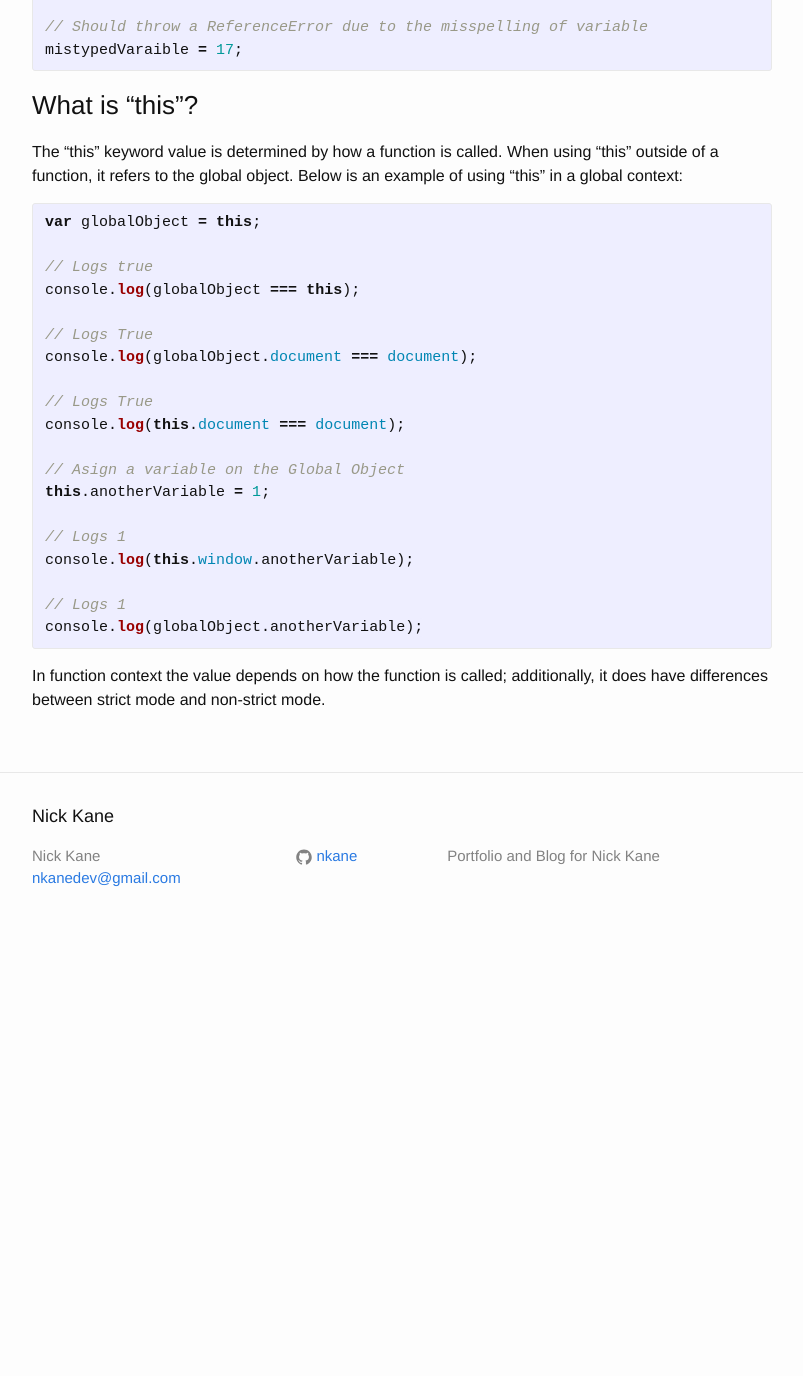
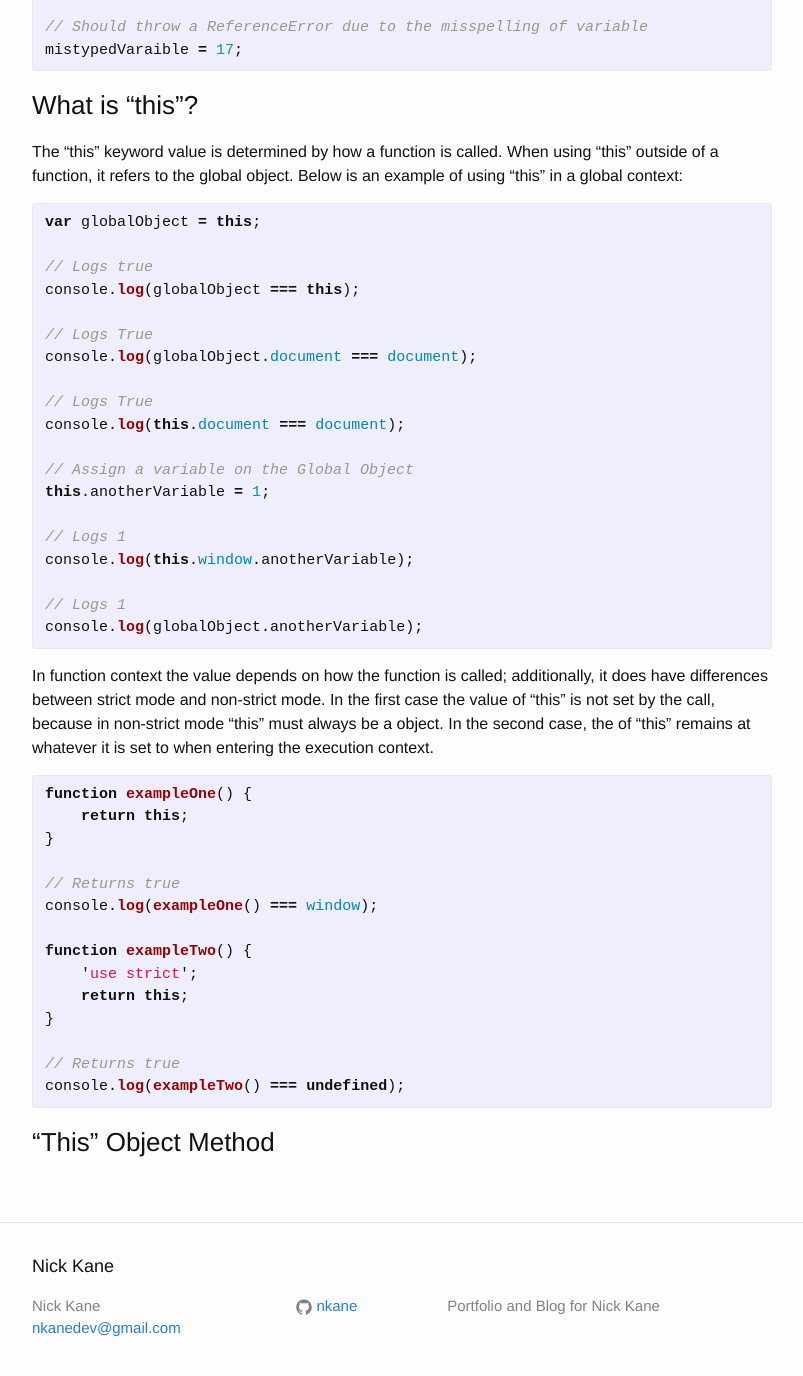
Before and after one commit to nkane/nkane.github.io, a Jekyll site: the page built from _posts/2016-03-10-javascript-quest.markdown, in a window 1280 px wide and 1400 px high, scrolled down 558 px. Shown: the top 1376 px of the window, without its empty margins (238-1041 px from the left). Built offline with Jekyll 4.4.1, drawn with Linux system fonts in a browser that asks for light colours; before the commit the page ends 1508 px from its top, so only the background shows below that.

Commit message:
Working on Javascript this post

```diff
--- a/_posts/2016-03-10-javascript-quest.markdown
+++ b/_posts/2016-03-10-javascript-quest.markdown
@@ -34,7 +34,7 @@ console.log(globalObject.document === document);
 // Logs True
 console.log(this.document === document);
 
-// Asign a variable on the Global Object
+// Assign a variable on the Global Object
 this.anotherVariable = 1;
 
 // Logs 1
@@ -44,7 +44,27 @@ console.log(this.window.anotherVariable);
 console.log(globalObject.anotherVariable);
 {% endhighlight %}
 
-In function context the value depends on how the function is called; additionally, it does have differences between strict mode and non-strict mode.
+In function context the value depends on how the function is called; additionally, it does have differences between strict mode and non-strict mode. In the first case the value of "this" is not set by the call, because in non-strict mode "this" must always be a object. In the second case, the of "this" remains at whatever it is set to when entering the execution context.
+
+{% highlight javascript %}
+function exampleOne() {
+    return this;
+}
+
+// Returns true
+console.log(exampleOne() === window);
+
+function exampleTwo() {
+    'use strict';
+    return this;
+}
+
+// Returns true
+console.log(exampleTwo() === undefined);
+{% endhighlight %}
+
+
+### "This" Object Method ###
 
 
 [MDN - Closures]:               https://developer.mozilla.org/en-US/docs/Web/JavaScript/Closures
```
